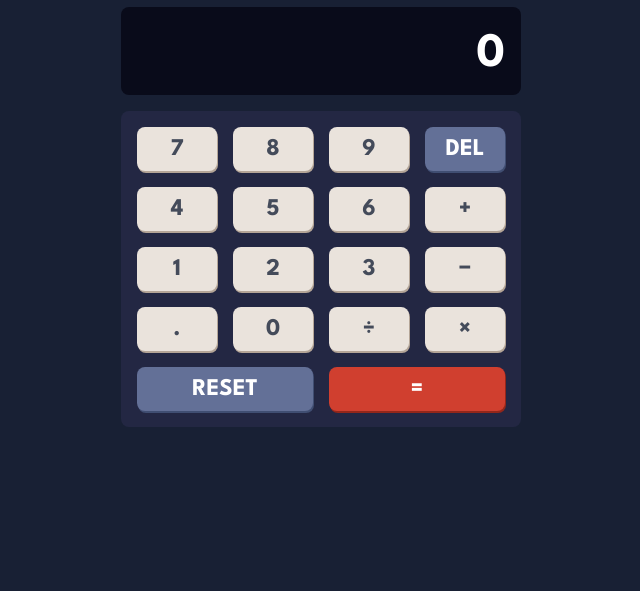
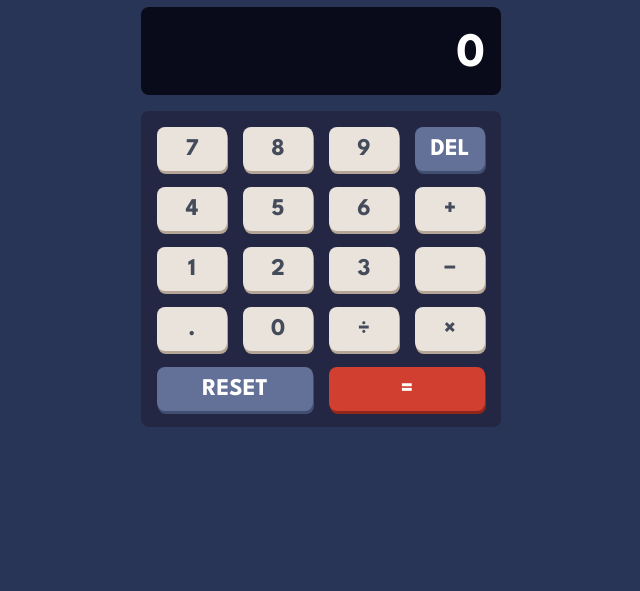
Before and after one commit to joshua-emmanuel/calculator-app, a website built with Vite: page index.html in a window 1280 px wide. Shown: the part 209-800 px from the top of the page, without its empty margins (319-959 px from the left). Built offline with nearby package versions, Linux system fonts and the light colour scheme.

Commit message:
Add specific width to calc to set overflow hidden

```diff
--- a/assets/css/style.css
+++ b/assets/css/style.css
@@ -76,7 +76,7 @@ select {
 :root {
   --very-dark-saturated-blue-main: hsl(233, 47%, 7%);
   --very-dark-saturated-blue-keypad: hsl(233, 31%, 20%);
-  --very-dark-saturated-blue-screen: hsl(224, 36%, 15%);
+  --very-dark-saturated-blue-screen: hsl(224, 36%, 25%);
 
   --desaturated-dark-blue-bg: hsl(225, 21%, 49%);
   --desaturated-dark-blue-shadow: hsl(224, 28%, 35%);
@@ -130,6 +130,16 @@ main {
   margin-inline: auto;
 }
 
+.calculator {
+  width: 290px;
+  margin-inline: auto;
+}
+@media (min-width: 50em) {
+  .calculator {
+    width: 360px;
+  }
+}
+
 .calculator > * + * {
   margin-top: 1rem;
 }
@@ -168,7 +178,7 @@ main {
   padding: .25rem;
   outline: none;
   border-radius: var(--border-radius);
-  box-shadow: 1px 2px var(--clr-key-shadow);
+  box-shadow: 1px 3px var(--clr-key-shadow);
   color: var(--clr-text-blue);
   background-color: var(--clr-key-bg);
 }
```
